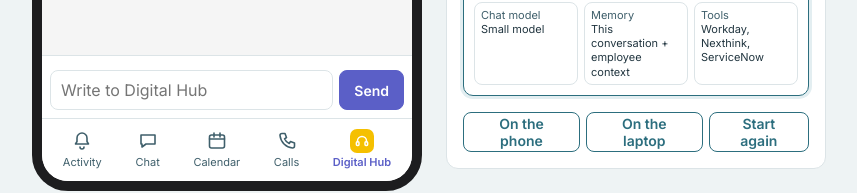
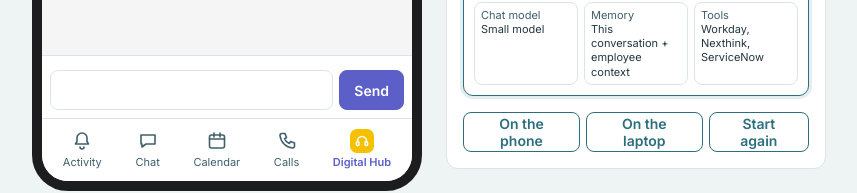
Before and after one commit to liza-bam/dh2026, a plain HTML site: page app/index.html in a window 1280 px wide. Both pictures are taken after a click on the button "Digital Hub". Shown: the part 585-778 px from the top of the page, without its empty margins (211-1068 px from the left). Drawn offline with Linux system fonts and the light colour scheme.

Commit message:
Remove the placeholder text from the input line
Co-Authored-By: Claude Opus 5.5 <noreply@anthropic.com>
Claude-Session: https://claude.ai/code/session_015jbDQcJQcdJBHC3gG4CbPq

```diff
--- a/app/index.html
+++ b/app/index.html
@@ -106,7 +106,7 @@ button:disabled{opacity:.45;cursor:default}
         <div class="chat" id="chat" aria-live="polite"></div>
         <div class="compose hidden" id="compose">
           <div class="chips" id="chips"></div>
-          <form class="row" id="form"><input id="input" placeholder="Write to Digital Hub" autocomplete="off"><button>Send</button></form>
+          <form class="row" id="form"><input id="input" aria-label="Message" autocomplete="off"><button>Send</button></form>
         </div>
       </div>
       <aside class="side">
```
